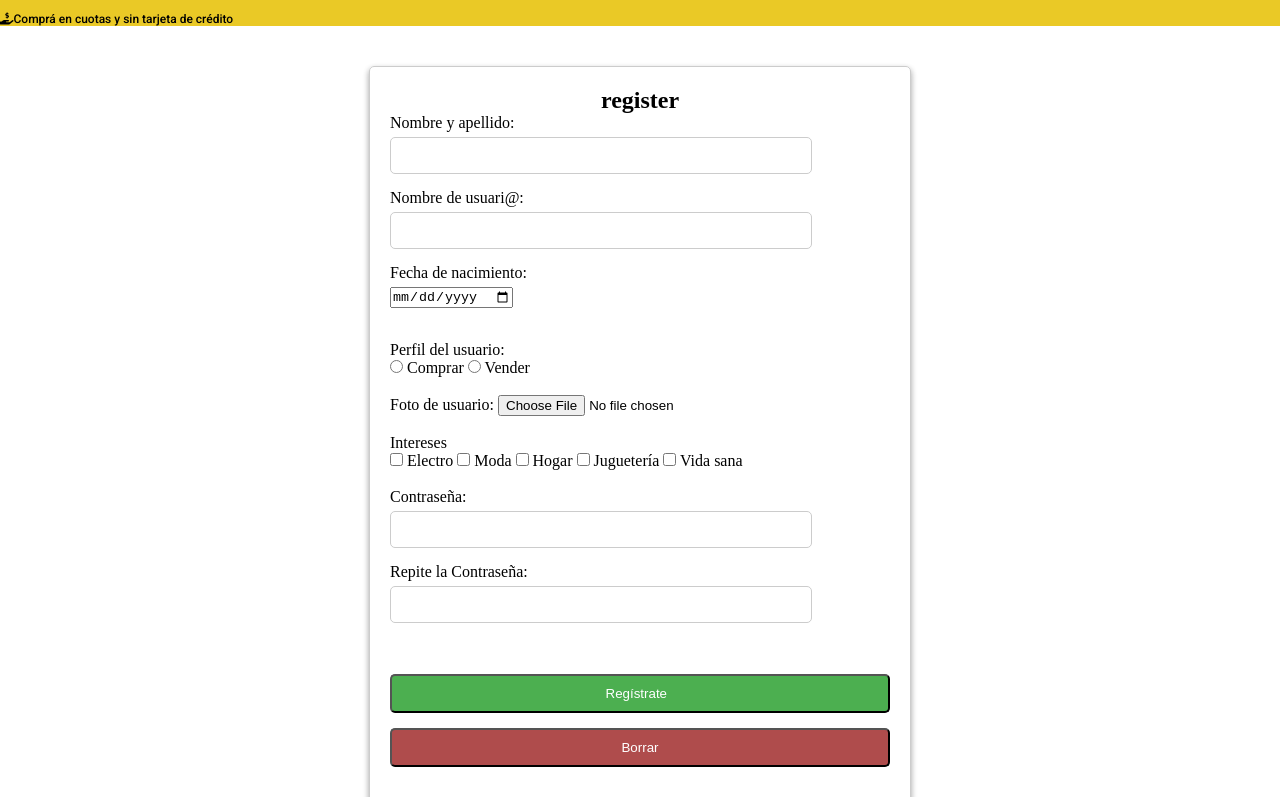
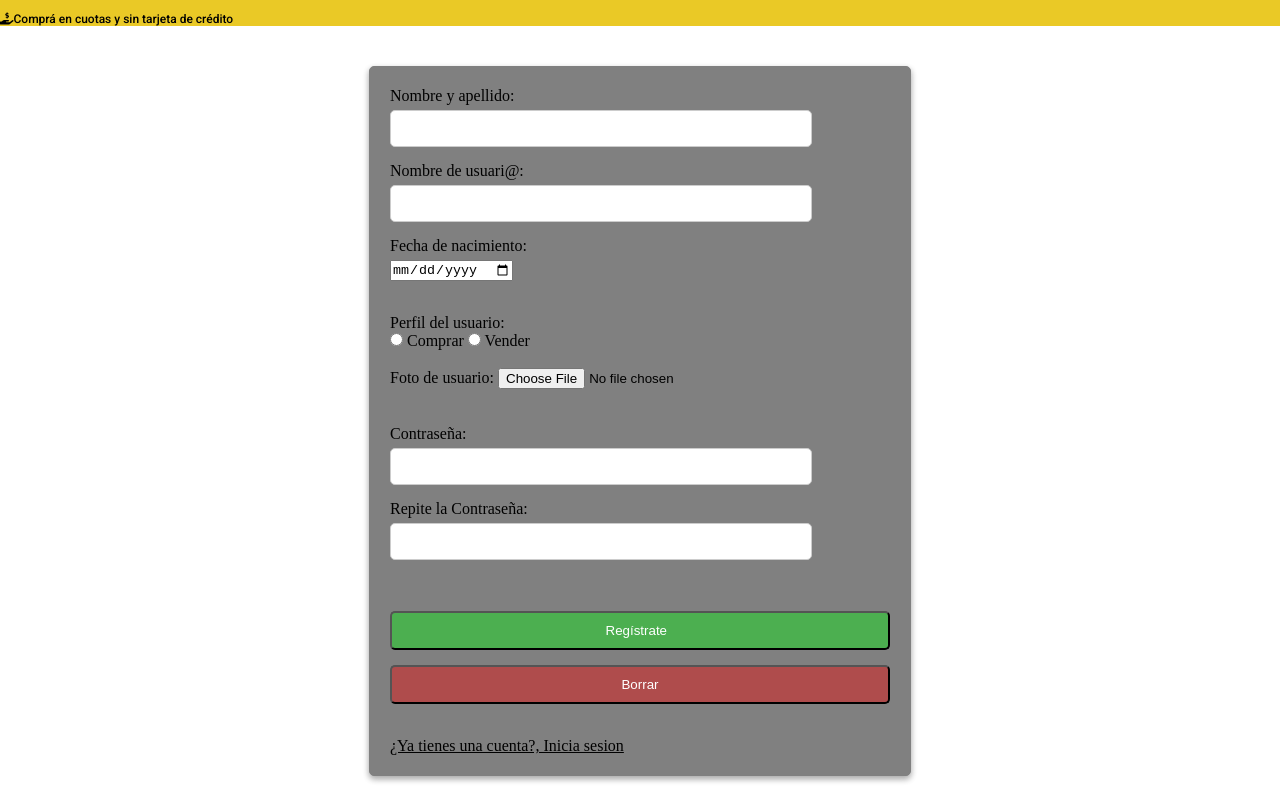
Before and after one commit to fernando2407/mercado_liebre, a website: page vierws/register.html in a window 1280 px wide. Shown: the part 88-885 px from the top of the page. Drawn offline with Linux system fonts and the light colour scheme.

Commit message:
actualizando

```diff
--- a/package.json
+++ b/package.json
@@ -4,7 +4,8 @@
   "description": "",
   "main": "server.js",
   "scripts": {
-    "test": "echo \"Error: no test specified\" && exit 1"
+    "test": "nodemon server.js",
+    "start": "node server.js"
   },
   "keywords": [],
   "author": "",
--- a/public/styles/login.css
+++ b/public/styles/login.css
@@ -175,7 +175,9 @@ header {
   margin-top:10px;
   margin-bottom:10px;
 }
-
+#crea{
+    color: #151717;
+}
 
 
 
--- a/public/styles/register.css
+++ b/public/styles/register.css
@@ -117,9 +117,10 @@ header {
     max-width: 500px;
     margin:  40px auto;
     padding: 20px;
-    border: 1px solid #ccc;
+    border: 1px solid grey;
     border-radius: 5px;
     position: relative;
+    background-color: grey;
 
 
     box-shadow: rgba(0, 0, 0, 0.16) 0px 3px 6px, rgba(0, 0, 0, 0.23) 0px 3px 6px;
@@ -145,6 +146,9 @@ header {
     border: 1px solid #ccc;
     border-radius: 5px;
 }
+#input-item{
+    display: none;
+}
 .form-group input[type="submit"] {
     display: block;
     width: 100%;
@@ -153,6 +157,9 @@ header {
     color: white;
     border-radius: 5px;
     cursor:pointer;
+}
+#link{
+    color: black;
 }
 .form-group input[type="reset"] {
     display: block;
--- a/vierws/register.html
+++ b/vierws/register.html
@@ -37,7 +37,7 @@
 
 
         <div class="form-container">
-            <h2>register</h2>
+            <h2></h2>
             <form action="/login" method="post">
                 <div class="form-group">
                     <label for="email">Nombre y apellido:</label>
@@ -65,7 +65,7 @@
                     <input type="file" id="foto_usuario" name="foto_usuario">
                 </div>
                 <br>
-                <div class="input-item">
+                <div class="input-item" id="input-item">
                     <p class="label">Intereses</p>
                     <input type="checkbox" id="electro" name="categorias_interes" value="electro">
                     <label for="electro">Electro</label>
@@ -99,7 +99,7 @@
                     <input type="reset" value="Borrar">
                 </div>
                 <br>
-                <a href="/login">¿Ya tienes una cuenta?, Inicia secion</a>
+                <a href="/login" id="link">¿Ya tienes una cuenta?, Inicia sesion</a>
             </form>
         </div>
 
```
Also changed, not shown: vierws/login.html (+3 -1 lines), README.md.
